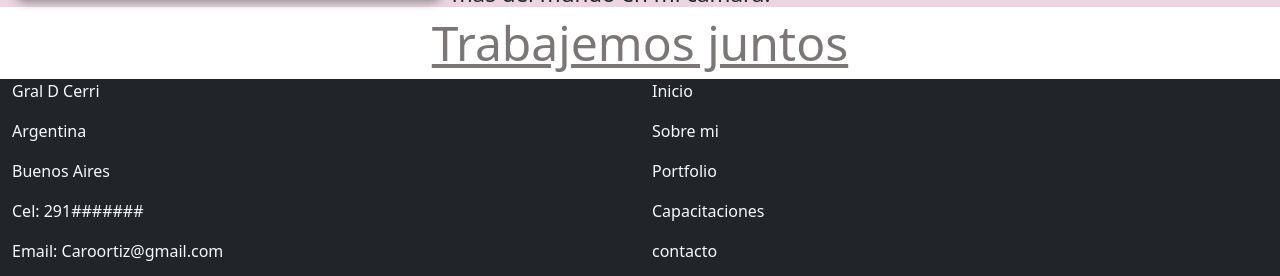
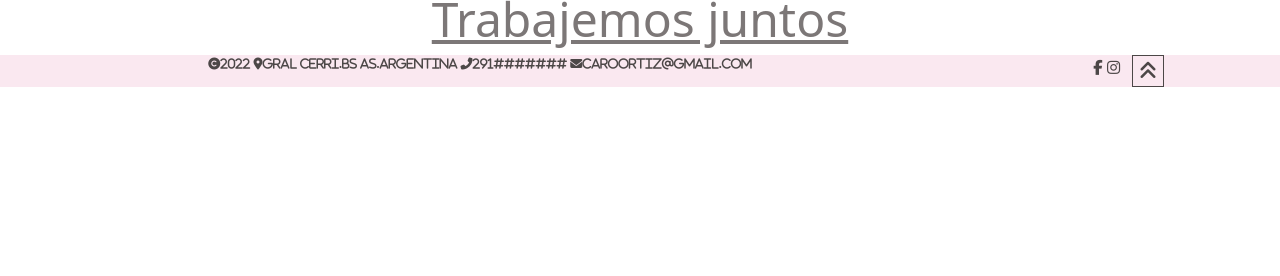
Before and after one commit to gula29/Proyecto-coder---Sebastian-Cutini, a plain HTML site: page pages/sobremi.html in a window 1280 px wide. Shown: the part 1236-1512 px from the top of the page. After the commit the page ends 1323 px from the top, so only its background shows below. Drawn offline with nearby package versions, Linux system fonts and the light colour scheme.

Commit message:
incorporacion del footer al resto de los html y correciones en html sobremi

```diff
--- a/main.css
+++ b/main.css
@@ -314,9 +314,10 @@ header h2 {
 }
 
 /* estilos del footer */
-.footer-copy{
+.footer-copy {
     background-color: rgba(250, 232, 240, 0.993);
 }
+
 .icono-back_to_top {
     margin: auto;
     margin-bottom: 10px;
@@ -403,21 +404,25 @@ header h2 {
 
     display: grid;
     grid-template-areas:
-        "img textoh2"
-        "textoh3 textoh3";
-
-    grid-template-columns: 1fr 2fr;
+        "img textoh2 "
+        "textoh3 textoh3 ";
+    grid-template-columns: 40% 60%;
+
+
+
 
 }
 
 .img-sobremi {
 
     grid-area: img;
+
 
     border-radius: 10px;
     box-shadow: 5px 5px 10px rgb(136, 136, 136);
 
     margin: 10px;
+    height: 100px;
 
 }
 
@@ -426,14 +431,14 @@ header h2 {
 
     font-size: 1em;
 
-    margin: 15px;
+    margin: 15px 7px;
 }
 
 .h3-sobremi {
     grid-area: textoh3;
-    font-size: .8em;
-
-    margin: 0 20px;
+    font-size: .9em;
+
+    margin: 0 10px;
 
 }
 
@@ -928,6 +933,7 @@ header h2 {
         font-size: 1.5em;
 
     }
+
     .copyright {
         font-size: 11px;
 
@@ -1222,13 +1228,14 @@ header h2 {
         font-size: 1.8em;
     }
 
-    .footer-copy{
+    .footer-copy {
         display: grid;
         grid-template-areas:
             "copy social buttom";
         grid-template-columns: 3fr .5fr .5fr;
 
     }
+
     .icono-back_to_top {
         grid-area: buttom;
         margin: 0;
@@ -1252,7 +1259,7 @@ header h2 {
 
     .footer-social a {
 
-        font-size: 15px ;
+        font-size: 15px;
     }
 
 
--- a/pages/sobremi.html
+++ b/pages/sobremi.html
@@ -22,7 +22,7 @@
     <!-- logo-->
     <a id="inicio" href="../index.html"><img class="icono w-25  rounded mx-auto d-block" src="../public/logo.jpg"
             alt="icono"></a>
-    <!-- titulo del index -->/a>
+    <!-- titulo del index -->
     <h1 class="h1Home">Carolina Ortiz Fotografia</h1>
     <!-- navegador de la pagina -->
     <nav class="navbar navbar-expand-lg navbar-light sticky-top ">
@@ -89,29 +89,24 @@
             </div>
         </section>
     </main>
-    <!-- comienza el footer de sobremi -->
+     <!-- comienza mi footer -->
  <footer>
-        <div class="container-fluid t-1 bg-dark text-light p  ">
-            <div class="row">
-                <p class="col">Gral D Cerri </p>
-                <a class="col text-decoration-none text-light " href="index.html">Inicio</a>
+    <div class="footer-copy">
+
+           <div class="icono-back_to_top" >
+               <a href="#inicio"> <i class="fa-solid fa-angles-up " id="back_to_top"></i> </a>
            </div>
-            <div class="row">
-                <p class="col">Argentina</p>
-                <a class="col text-decoration-none text-light" href="pages/sobremi.html">Sobre mi</a>
+           <div class="copyright">
+            <i class="fa-solid fa-copyright">2022</i>
+            <i class="fa-solid fa-location-dot">Gral Cerri.Bs As.Argentina</i>
+            <i class="fa-solid fa-phone-flip">291#######</i>
+            <i class="fa-solid fa-envelope">caroortiz@gmail.com</i>
            </div>
-            <div class="row">
-                <p class="col">Buenos Aires</p>
-                <a class="col text-decoration-none text-light" href="pages/portfolio.html">Portfolio</a>
+           <div class="footer-social">
+            <a href="https://www.facebook.com/carolina.ortiz.5074"><i class="fa-brands fa-facebook-f"></i></a>
+            <a href="https://instagram.com/carolinaortiz.fotografia?igshid=YmMyMTA2M2Y="><i class="fa-brands fa-instagram"></i></a>
            </div>
-            <div class="row">
-                <p class="col">Cel: 291#######</p>
-                <a class="col text-decoration-none text-light" href="pages/capacitaciones.html">Capacitaciones</a>
-            </div>
-            <div class="row">
-                <p class="col">Email: Caroortiz@gmail.com</p>
-                <a class="col text-decoration-none text-light" href="pages/contacto.html">contacto</a>
-            </div>
+
     </div>
 </footer>
     <script src="https://cdn.jsdelivr.net/npm/bootstrap@5.1.3/dist/js/bootstrap.bundle.min.js"
```
Also changed, not shown: pages/capacitaciones.html (+19 -25 lines), pages/contacto.html (+15 -19 lines), pages/portfolio.html (+14 -19 lines). Lines whose indentation alone changed are shown as unchanged.
